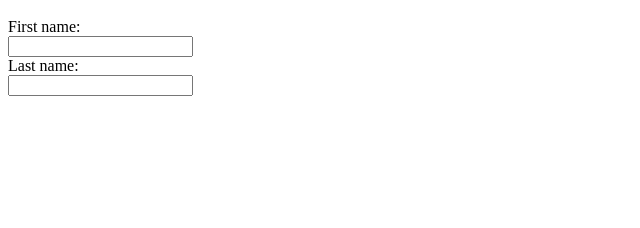
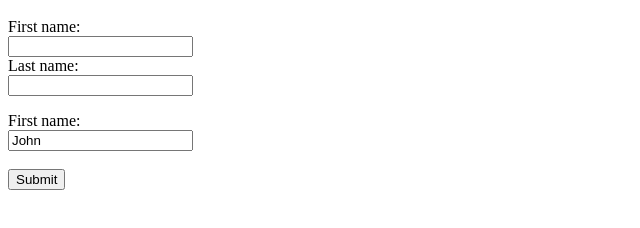
Before and after one commit to Gaboamador/primer-proyecto, a plain HTML site: page index.html in a window 1280 px wide. Shown: the part 48-276 px from the top of the page, without its empty margins (0-640 px from the left). Drawn offline with Linux system fonts and the light colour scheme.

Commit message:
Update index.html

```diff
--- a/index.html
+++ b/index.html
@@ -5,3 +5,9 @@
   <label for="lname">Last name:</label><br>
   <input type="text" id="lname" name="lname">
 </form>
+
+<form action="/action_page.php">
+  <label for="fname">First name:</label><br>
+  <input type="text" id="fname" value="John"><br><br>
+  <input type="submit" value="Submit">
+</form>
```
